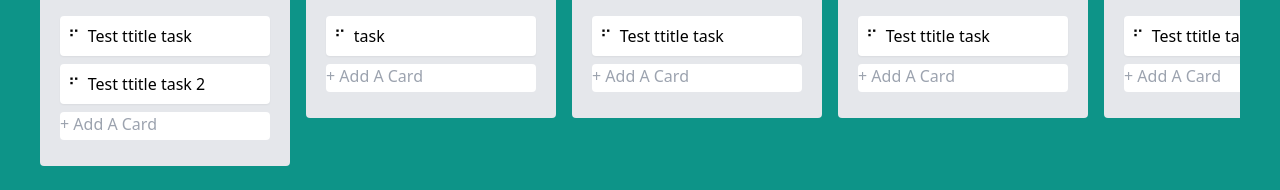
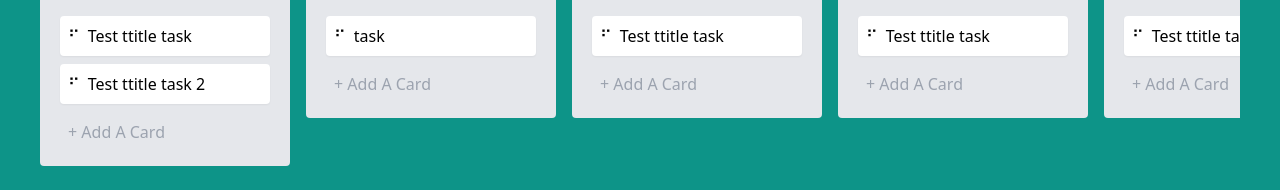
Before and after one commit to Bakhodirov-Jakhongir/vue-trello-board, a Nuxt app: page / in a window 1280 px wide. Shown: the part 274-464 px from the top of the page. Built offline with nearby package versions, Linux system fonts and the light colour scheme.

Commit message:
fixes some styles adding new task

```diff
--- a/components/NewTask.vue
+++ b/components/NewTask.vue
@@ -1,6 +1,7 @@
 <script setup lang="ts">
+import type { Task } from "@/types";
 import { nanoid } from "nanoid";
-import { Task } from "types";
+
 const emit = defineEmits<{
   (e: "add", payload: Task): void;
 }>();
@@ -26,7 +27,7 @@ function createTask(e: Event) {
       v-model="title"
       @keydown.tab="createTask"
       @keyup.enter="createTask"
-      class="focus:bg-white resize-none rounded w-full border-"
+      class="focus:bg-white focus:shadow resize-none rounded w-full border-none bg-transparent p-2 cursor-pointer"
       :class="{
         'h-7': !focused,
         'h-20': focused,
@@ -34,7 +35,7 @@ function createTask(e: Event) {
       style="outline: none !important"
       @focus="focused = true"
       @blur="focused = false"
-      :placeholder="!focused ? '+ Add A Card' : 'Enter a title for card'"
-    ></textarea>
+      :placeholder="!focused ? '+ Add A Card' : 'Enter a title for this card'"
+    />
   </div>
 </template>
```
